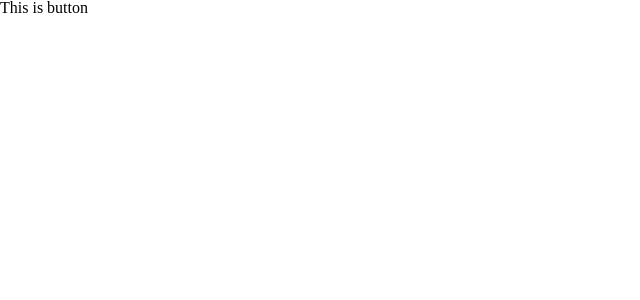
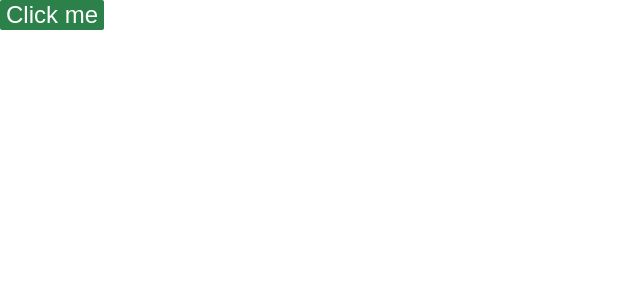
Before and after one commit to Konstanenonen/typing-game, a React (Create React App) app: page / in a window 1280 px wide. Shown: the top 300 px of the page, without its empty margins (0-640 px from the left). Built offline with nearby package versions, Linux system fonts and the light colour scheme.

Commit message:
Added some colors to button

```diff
--- a/src/App.tsx
+++ b/src/App.tsx
@@ -4,7 +4,7 @@ import Button from './components/Button';
 function App() {
   return (
     <div className="App">
-      <Button />
+      <Button text="Click me" />
     </div>
   );
 }
--- /dev/null
+++ b/src/components/Button.module.scss
@@ -0,0 +1,14 @@
+@use '../global.scss' as glob;
+
+.button {
+  background-color: glob.$green;
+  color: white;
+  border-style: none;
+  font-size: 1.5rem;
+  border-radius: 2px;
+}
+
+.button:hover {
+  cursor: pointer;
+  background-color: glob.$dark-green;
+}
--- a/src/components/Button.tsx
+++ b/src/components/Button.tsx
@@ -1,7 +1,16 @@
 import React from 'react';
+import styles from './Button.module.scss';
 
-function Button() {
-  return <div>This is button</div>;
+interface ButtonProps {
+  text: string;
+}
+
+function Button({ text }: ButtonProps) {
+  return (
+    <button className={styles.button} type="button">
+      {text}
+    </button>
+  );
 }
 
 export default Button;
--- a/src/global.scss
+++ b/src/global.scss
@@ -1,5 +1,6 @@
 // Colors
 $green: #3fbc6d;
+$dark-green: #2c814b;
 
 // Helper classes
 @mixin flex-column {
```
